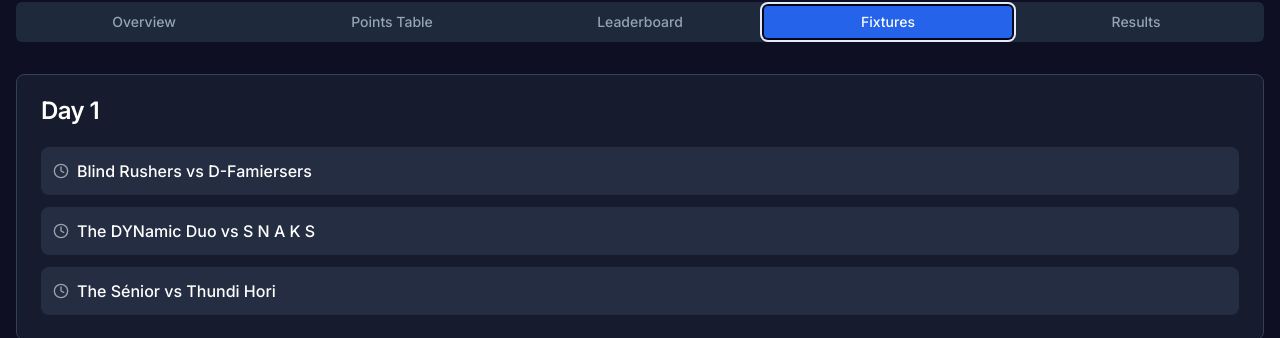
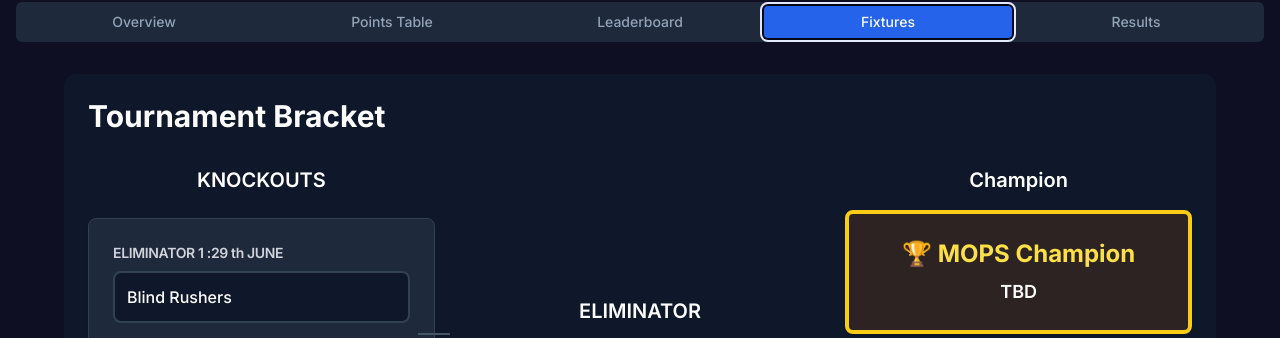
Before and after one commit to AADESHak007/mops-esports, a Next.js app: page /tournament/1 in a window 1280 px wide. Both pictures are taken after a click on the tab "Fixtures". Shown: the part 462-800 px from the top of the page. Built offline with nearby package versions, Linux system fonts and the light colour scheme.

Commit message:
updated the fixture bracket

```diff
--- a/app/tournament/[id]/page.tsx
+++ b/app/tournament/[id]/page.tsx
@@ -5,6 +5,7 @@ import { Tabs, TabsContent, TabsList, TabsTrigger } from "@/components/ui/tabs"
 import { Table, TableBody, TableCell, TableHead, TableHeader, TableRow } from "@/components/ui/table"
 import { Trophy, Users, DollarSign, Calendar, MapPin, Clock, Target } from "lucide-react"
 import Image from "next/image"
+import Bracket from "@/components/Bracket"
 
 export default function TournamentDetailPage({ params }: { params: { id: string } }) {
   // Mock tournament data - in real app, fetch based on params.id
@@ -320,32 +321,7 @@ export default function TournamentDetailPage({ params }: { params: { id: string
 
           {/* Fixtures Tab */}
           <TabsContent value="fixtures" className="mt-8">
-            <div className="space-y-6">
-              {fixtures.map((day, dayIndex) => (
-                <Card key={dayIndex} className="bg-slate-800/50 border-slate-700">
-                  <CardHeader>
-                    <CardTitle className="text-white">{day.day}</CardTitle>
-                  </CardHeader>
-                  <CardContent>
-                    <div className="space-y-3">
-                      {day.matches.map((match, matchIndex) => (
-                        <div
-                          key={matchIndex}
-                          className="flex items-center justify-between p-3 bg-slate-700/50 rounded-lg"
-                        >
-                          <div className="flex items-center gap-4">
-                            <div className="flex items-center gap-2">
-                              <Clock className="w-4 h-4 text-gray-400" />
-                              <span className="text-white font-medium">{match.match}</span>
-                            </div>
-                          </div>
-                        </div>
-                      ))}
-                    </div>
-                  </CardContent>
-                </Card>
-              ))}
-            </div>
+            <Bracket />
           </TabsContent>
 
           {/* Results Tab */}
--- a/app/tournaments/page.tsx
+++ b/app/tournaments/page.tsx
@@ -7,9 +7,10 @@ import { Tabs, TabsContent, TabsList, TabsTrigger } from "@/components/ui/tabs"
 import { Search, Users, Trophy } from "lucide-react"
 import Link from "next/link"
 import Image from "next/image"
+import Bracket from "@/components/Bracket"
 
 export default function TournamentsPage() {
-  const upcomingTournaments = [];
+  const upcomingTournaments: any[] = [];
 
   const liveTournaments = [
     {
@@ -26,9 +27,9 @@ export default function TournamentsPage() {
     },
   ];
 
-  const completedTournaments = [];
+  const completedTournaments: any[] = [];
 
-  const TournamentCard = ({ tournament, showWinner = false, showCurrentMatch = false }) => (
+  const TournamentCard: React.FC<{ tournament: any; showWinner?: boolean; showCurrentMatch?: boolean }> = ({ tournament, showWinner = false, showCurrentMatch = false }) => (
     <Card className="bg-slate-800/50 border-slate-700 hover:border-blue-500/50 transition-all duration-300 group">
       <div className="flex">
         <div className="relative w-32 h-24 flex-shrink-0">
--- /dev/null
+++ b/components/Bracket.tsx
@@ -0,0 +1,205 @@
+"use client"
+
+import { useState } from "react"
+import { Card, CardContent, CardHeader, CardTitle } from "@/components/ui/card"
+import { Badge } from "@/components/ui/badge"
+
+interface Team {
+  id: string
+  name: string
+}
+
+interface Match {
+  id: string
+  team1: Team
+  team2: Team
+  winner?: Team
+  loser?: Team
+}
+
+export default function Bracket() {
+  const [matches] = useState<Match[]>([
+    {
+      id: "Eliminator1",
+      team1: { id: "w", name: "Blind Rushers" },
+      team2: { id: "x", name: "S N A K S" },
+      // winner: { id: "w", name: "Team W" },
+    },
+    {
+      id: "Eliminator2",
+      team1: { id: "y", name: "Thandi Hori" },
+      team2: { id: "z", name: "The DYNamic Duo" },
+    },
+  ])
+
+  const [finalMatch] = useState<Match>({
+    id: "Eliminator3",
+    team1: { id: "w", name: "ELIMINATOR 1 Losers" },
+    team2: { id: "y", name: "ELIMINATOR 2 Winners" },
+  })
+
+  const [loserMatch] = useState<Match>({
+    id: "finals",
+    team1: { id: "x", name: "ELIMINATOR-1 WINNERS" },
+    team2: { id: "z", name: "ELIMINATOR-3 WINNERS" },
+  })
+
+  return (
+    <div className="w-full max-w-6xl mx-auto p-6 bg-slate-900 rounded-xl min-h-screen">
+      {/* Header */}
+      <div className="flex justify-between items-center mb-8">
+        <h1 className="text-3xl font-bold text-white">Tournament Bracket</h1>
+        <div className="flex gap-4 text-sm text-gray-300">
+          {/* <span>Date: {new Date().toLocaleDateString()}</span>
+          <span>Page No. 1</span> */}
+        </div>
+      </div>
+
+      {/* Tournament Bracket */}
+      <div className="grid grid-cols-1 lg:grid-cols-3 gap-8">
+        {/* Semi-Finals */}
+        <div className="space-y-6">
+          <h2 className="text-xl font-semibold text-center mb-4 text-white">KNOCKOUTS</h2>
+
+          {matches.map((match, index) => (
+            <Card key={match.id} className="relative bg-slate-800 border-slate-700">
+              <CardHeader className="pb-2">
+                <CardTitle className="text-sm text-gray-300">ELIMINATOR {index + 1} :{index + 29} th JUNE</CardTitle>
+              </CardHeader>
+              <CardContent className="space-y-3">
+                <div
+                  className={`flex items-center justify-between p-3 rounded-lg border-2 ${
+                    match.winner?.id === match.team1.id ? "border-green-500 bg-green-900/30" : "border-slate-700 bg-slate-900"
+                  }`}
+                >
+                  <span className="font-medium text-white">{match.team1.name}</span>
+                  {match.winner?.id === match.team1.id && (
+                    <Badge variant="default" className="bg-green-600 text-white">
+                      Winner
+                    </Badge>
+                  )}
+                </div>
+
+                <div className="text-center text-gray-400 font-bold">VS</div>
+
+                <div
+                  className={`flex items-center justify-between p-3 rounded-lg border-2 ${
+                    match.winner?.id === match.team2.id ? "border-green-500 bg-green-900/30" : "border-slate-700 bg-slate-900"
+                  }`}
+                >
+                  <span className="font-medium text-white">{match.team2.name}</span>
+                  {match.winner?.id === match.team2.id && (
+                    <Badge variant="default" className="bg-green-600 text-white">
+                      Winner
+                    </Badge>
+                  )}
+                </div>
+              </CardContent>
+
+              {/* Connection Line */}
+              <div className="hidden lg:block absolute -right-4 top-1/2 w-8 h-0.5 bg-slate-600"></div>
+            </Card>
+          ))}
+        </div>
+
+        {/* Finals */}
+        <div className="flex flex-col justify-center">
+          <h2 className="text-xl font-semibold text-center mb-4 text-white">ELIMINATOR</h2>
+
+          <Card className="relative bg-slate-800 border-slate-700">
+            <CardHeader className="pb-2">
+              <CardTitle className="text-sm text-gray-300 text-center">ELIMINATOR - 3 : 1st JULY</CardTitle>
+            </CardHeader>
+            <CardContent className="space-y-3">
+              <div
+                className={`flex items-center justify-between p-3 rounded-lg border-2 ${
+                  finalMatch.winner?.id === finalMatch.team1.id
+                    ? "border-green-500 bg-green-900/30"
+                    : "border-slate-700 bg-slate-900"
+                }`}
+              >
+                <span className="font-medium text-white">{finalMatch.team1.name}</span>
+                {finalMatch.winner?.id === finalMatch.team1.id && (
+                  <Badge variant="default" className="bg-green-600 text-white">
+                    Winner
+                  </Badge>
+                )}
+              </div>
+
+              <div className="text-center text-gray-400 font-bold">VS</div>
+
+              <div
+                className={`flex items-center justify-between p-3 rounded-lg border-2 ${
+                  finalMatch.winner?.id === finalMatch.team2.id
+                    ? "border-green-500 bg-green-900/30"
+                    : "border-slate-700 bg-slate-900"
+                }`}
+              >
+                <span className="font-medium text-white">{finalMatch.team2.name}</span>
+                {finalMatch.winner?.id === finalMatch.team2.id && (
+                  <Badge variant="default" className="bg-green-600 text-white">
+                    Winner
+                  </Badge>
+                )}
+              </div>
+            </CardContent>
+
+            {/* Connection Line to Champion */}
+            <div className="hidden lg:block absolute -right-4 top-1/2 w-8 h-0.5 bg-slate-600"></div>
+          </Card>
+        </div>
+
+        {/* Champion & Loser Bracket */}
+        <div className="space-y-6">
+          {/* Champion */}
+          <div>
+            <h2 className="text-xl font-semibold text-center mb-4 text-white">Champion</h2>
+            <Card className="border-4 border-yellow-400 bg-yellow-900/30">
+              <CardContent className="p-6 text-center">
+                <div className="text-2xl font-bold text-yellow-300 mb-2">🏆 MOPS Champion</div>
+                <div className="text-lg font-semibold text-white">{finalMatch.winner?.name || "TBD"}</div>
+              </CardContent>
+            </Card>
+          </div>
+
+          {/* Loser Bracket */}
+          <div>
+            <h2 className="text-xl font-semibold text-center mb-4 text-white">MOPS 2v2 FINALS</h2>
+            <Card className="bg-slate-800 border-slate-700">
+              <CardHeader className="pb-2">
+                <CardTitle className="text-sm text-gray-300 text-center">2v2 TDM FINALS : 2nd JULY</CardTitle>
+              </CardHeader>
+              <CardContent className="space-y-3">
+                <div className="flex items-center justify-between p-3 rounded-lg border-2 border-slate-700 bg-slate-900">
+                  <span className="font-medium text-white">{loserMatch.team1.name}</span>
+                </div>
+
+                <div className="text-center text-gray-400 font-bold">VS</div>
+
+                <div className="flex items-center justify-between p-3 rounded-lg border-2 border-slate-700 bg-slate-900">
+                  <span className="font-medium text-white">{loserMatch.team2.name}</span>
+                </div>
+              </CardContent>
+            </Card>
+          </div>
+        </div>
+      </div>
+
+      {/* Tournament Info */}
+      <div className="mt-8 p-4 bg-slate-800 rounded-lg border border-slate-700">
+        <h3 className="font-semibold mb-2 text-white">Tournament Progress</h3>
+        <div className="grid grid-cols-1 md:grid-cols-3 gap-4 text-sm text-gray-300">
+          <div>
+            <span className="font-medium">KNOCKOUTS:</span> Ongoing
+          </div>
+          <div>
+            <span className="font-medium">Final:</span> TBD
+          </div>
+          <div>
+            <span className="font-medium">Champion: TBD</span> {finalMatch.winner?.name}
+          </div>
+        </div>
+      </div>
+    </div>
+  )
+}
--- a/package.json
+++ b/package.json
@@ -51,6 +51,7 @@
     "react-day-picker": "8.10.1",
     "react-dom": "18.2.0",
     "react-hook-form": "^7.54.1",
+    "react-mermaid2": "^0.1.4",
     "react-resizable-panels": "^2.1.7",
     "recharts": "2.15.0",
     "sonner": "^1.7.1",
```
Also changed, not shown: 1 other file (tests, documents, lock files or other folders).
